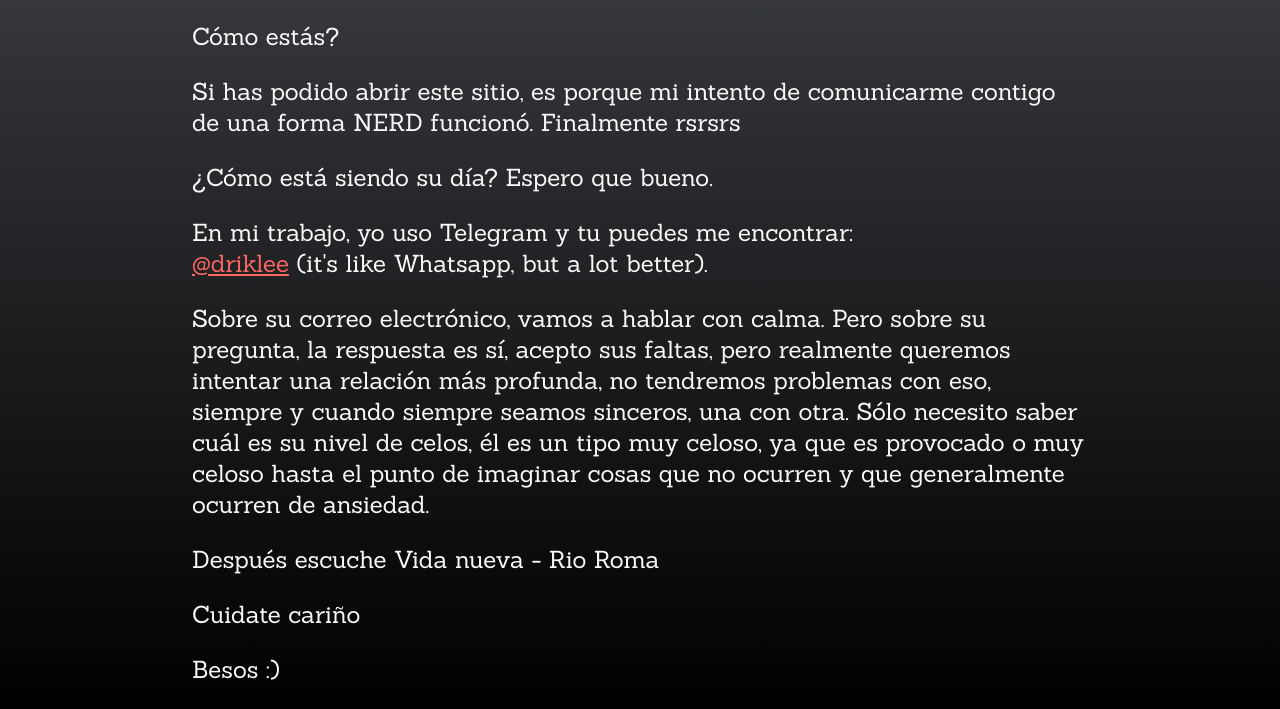
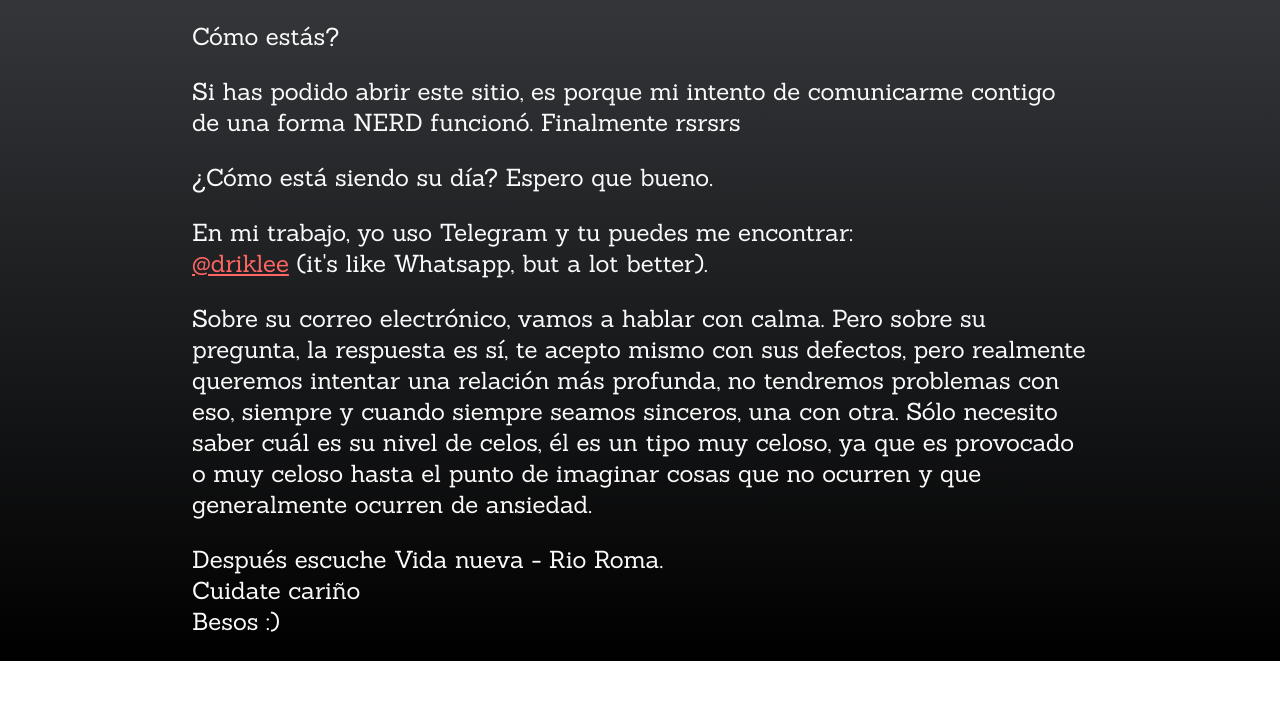
Before and after one commit to DrikaLee/DrikaLee.github.io, a plain HTML site: page index.html in a window 1280 px wide. Shown: the part 220-929 px from the top of the page. After the commit the page ends 881 px from the top, so only its background shows below. Drawn offline with Linux system fonts and the light colour scheme.

Commit message:
Update index.html

```diff
--- a/index.html
+++ b/index.html
@@ -35,10 +35,10 @@
         <p>Si has podido abrir este sitio, es porque mi intento de comunicarme contigo de una forma NERD funcionó. Finalmente rsrsrs </p>
         <p>¿Cómo está siendo su día? Espero que bueno.</p>
         <p>En mi trabajo, yo uso Telegram y tu puedes me encontrar:<br><a href="https://t.me/driklee" target="_blank">@driklee</a> (it's like Whatsapp, but a lot better).</p>
-        <p>Sobre su correo electrónico, vamos a hablar con calma. Pero sobre su pregunta, la respuesta es sí, acepto sus faltas, pero realmente queremos intentar una relación más profunda, no tendremos problemas con eso, siempre y cuando siempre seamos sinceros, una con otra. Sólo necesito saber cuál es su nivel de celos, él es un tipo muy celoso, ya que es provocado o muy celoso hasta el punto de imaginar cosas que no ocurren y que generalmente ocurren de ansiedad.</p>
+        <p>Sobre su correo electrónico, vamos a hablar con calma. Pero sobre su pregunta, la respuesta es sí, te acepto mismo con sus defectos, pero realmente queremos intentar una relación más profunda, no tendremos problemas con eso, siempre y cuando siempre seamos sinceros, una con otra. Sólo necesito saber cuál es su nivel de celos, él es un tipo muy celoso, ya que es provocado o muy celoso hasta el punto de imaginar cosas que no ocurren y que generalmente ocurren de ansiedad.</p>
         <p> </p>
-        <p>Después escuche Vida nueva - Rio Roma</p>
-        <p>Cuidate cariño</p>
-        <p>Besos :)</>
+        <p>Después escuche Vida nueva - Rio Roma.
+        <br>Cuidate cariño
+        <br>Besos :)</p>
     </div>
 </main>
```
